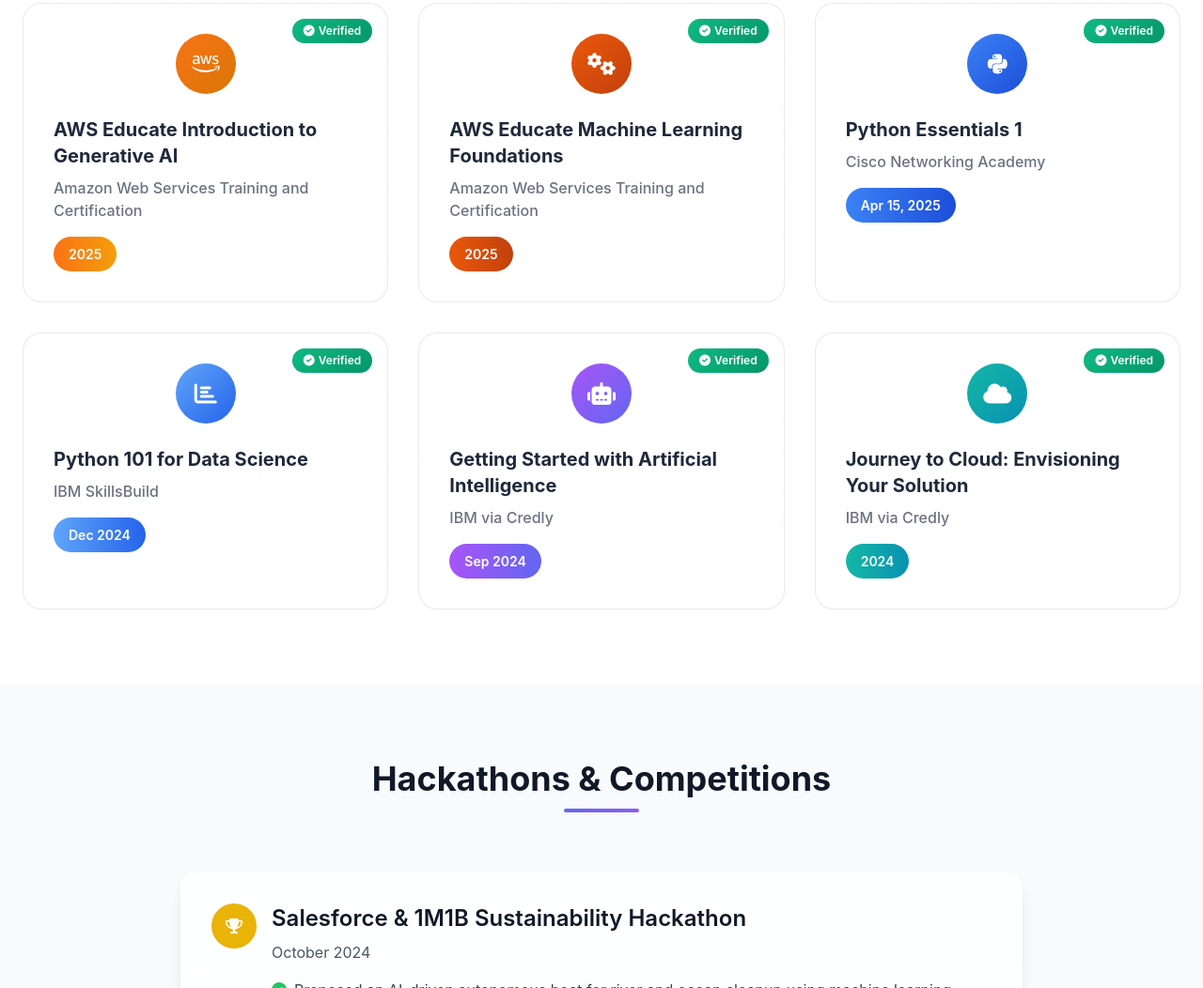
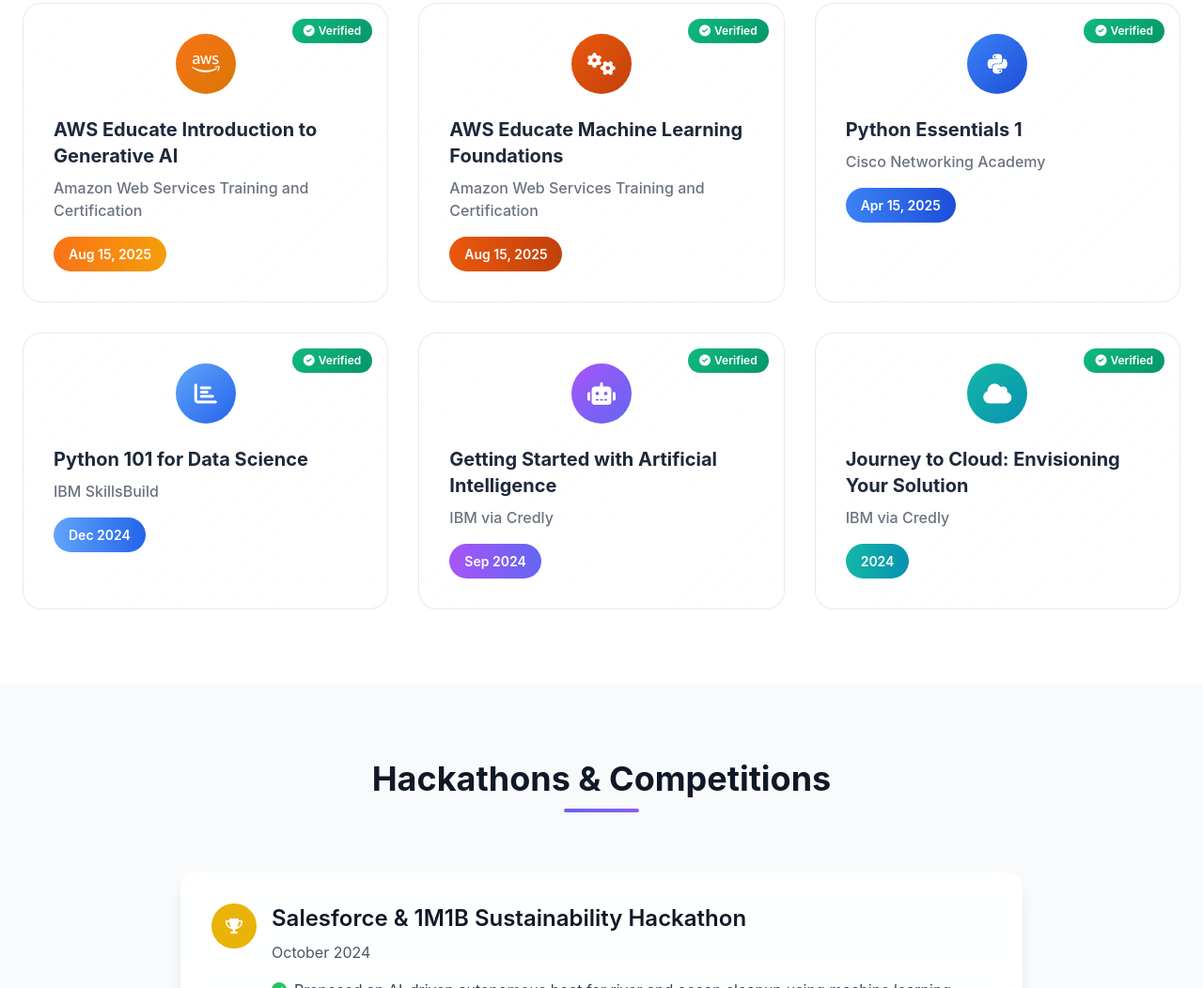
Before and after one commit to rohith1246/rohith-vuppula-portfolio, a website: page index.html in a window 1280 px wide. Shown: the part 3615-4667 px from the top of the page at 94% size. Drawn offline with nearby package versions, Linux system fonts and the light colour scheme.

```diff
--- a/index.html
+++ b/index.html
@@ -685,7 +685,7 @@
                     </div>
                     <h3 class="cert-title">AWS Educate Introduction to Generative AI</h3>
                     <p class="cert-issuer">Amazon Web Services Training and Certification</p>
-                    <span class="cert-date bg-gradient-to-r from-orange-500 to-amber-500">2025</span>
+                    <span class="cert-date bg-gradient-to-r from-orange-500 to-amber-500">Aug 15, 2025</span>
                 </a>
 
                 <!-- AWS Educate Machine Learning Foundations -->
@@ -699,7 +699,7 @@
                     </div>
                     <h3 class="cert-title">AWS Educate Machine Learning Foundations</h3>
                     <p class="cert-issuer">Amazon Web Services Training and Certification</p>
-                    <span class="cert-date bg-gradient-to-r from-orange-600 to-orange-700">2025</span>
+                    <span class="cert-date bg-gradient-to-r from-orange-600 to-orange-700">Aug 15, 2025</span>
                 </a>
 
 
```
